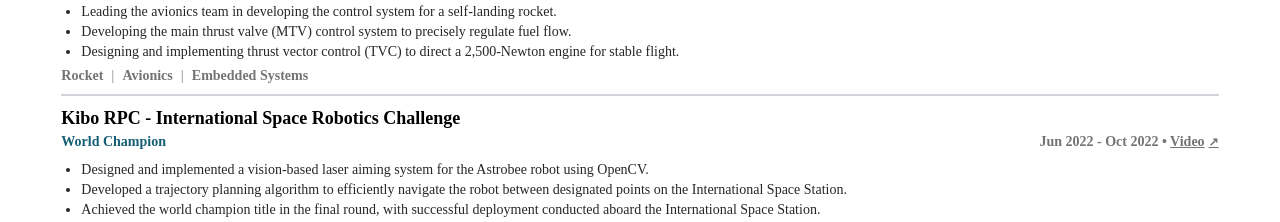
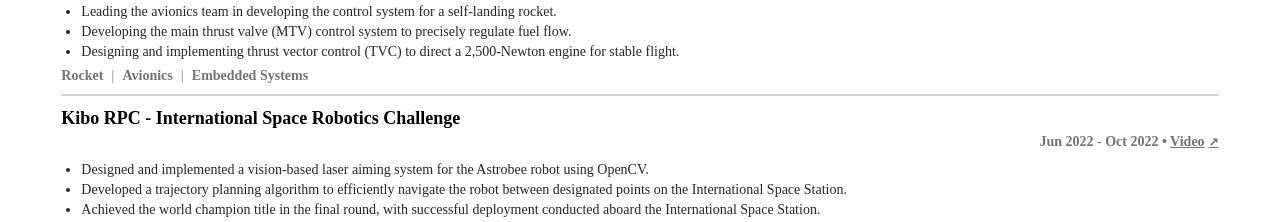
Before and after one commit to tom1484/resume, a React (Create React App) app: page / in a window 1280 px wide. Shown: the part 1300-1522 px from the top of the page. Built offline with nearby package versions, Linux system fonts and the light colour scheme; a web font is replaced by a local one.

Commit message:
update title row

```diff
--- a/src/components/education.jsx
+++ b/src/components/education.jsx
@@ -19,7 +19,13 @@
 
         return (
           <React.Fragment key={idx}>
-            <h2 className={theme.typography.heading}>{title}</h2>
+            <div className={theme.components.education.titleRow}>
+              <h2 className={theme.typography.heading}>{title}</h2>
+              <span className={theme.components.education.timeText}>
+                {time}
+              </span>
+            </div>
+            {/* <h2 className={theme.typography.heading}>{title}</h2> */}
             <table className={theme.components.education.table}>
               <tbody>
                 {tableContent.map((row, rowIdx) => (
--- a/src/components/experiences.jsx
+++ b/src/components/experiences.jsx
@@ -10,6 +10,7 @@
   title,
   titleFootnote,
   highlight,
+  role,
   time,
   location,
   link = [],
@@ -26,9 +27,7 @@
   const { theme } = useTheme();
 
   // Determine if we need two rows or can collapse to one
-  const rightInfo = titleFootnote || location || '';
-  const leftSubInfo = showHighlight && highlight ? highlight : '';
-  const needsTwoRows = rightInfo || leftSubInfo;
+  const needsTwoRows = (titleFootnote || location) || (showHighlight && highlight) || role;
 
   const renderLinks = () => {
     if (!showLinks || !link || link.length === 0) return null;
@@ -47,6 +46,39 @@
     );
   };
 
+  const titleItem = (
+    <h2 className={theme.typography.heading}>{title}</h2>
+  );
+
+  const highlightItem = showHighlight && highlight ? (
+    <span className={theme.components.experiences.highlight}>
+      {highlight}
+    </span>
+  ) : null;
+
+  const leftInfoItem = (
+    <span className={theme.components.experiences.role}>
+      {role}
+    </span>
+  );
+
+  const rightInfoItem = titleFootnote ? (
+    <span className={theme.components.experiences.titleFootnote}>
+      {titleFootnote}
+    </span>
+  ) : location ? (
+    <span className={theme.components.experiences.titleFootnote}>
+      {location}
+    </span>
+  ) : null;
+
+  const timeItem = (
+    <span className={theme.components.experiences.timeText}>
+      {time}
+      {renderLinks()}
+    </span>
+  );
+
   return (
     <>
       <div className={`${className} w-full`} {...props}>
@@ -54,27 +86,20 @@
           <>
             {/* Row 1: Title (left) and Location/Footnote (right) */}
             <div className={theme.components.experiences.titleRow}>
-              <h2 className={theme.typography.heading}>{title}</h2>
-              <span className={theme.components.experiences.titleFootnote}>
-                {rightInfo}
-              </span>
+              {titleItem}
+              {rightInfoItem}
             </div>
 
             {/* Row 2: Role/Highlight (left) and Time (right) */}
             <div className={`${theme.components.experiences.titleRow} mb-2`}>
-              <span className={theme.components.experiences.highlight}>
-                {leftSubInfo}
-              </span>
-              <span className={theme.components.experiences.timeText}>
-                {time}
-                {renderLinks()}
-              </span>
+              {leftInfoItem}
+              {timeItem}
             </div>
           </>
         ) : (
           /* Single Row: Title (left) and Time (right) */
           <div className={`${theme.components.experiences.titleRow} mb-2`}>
-            <h2 className={theme.typography.heading}>{title}</h2>
+            {titleItem}
             <span className={theme.components.experiences.timeText}>
               {time}
               {renderLinks()}
```
